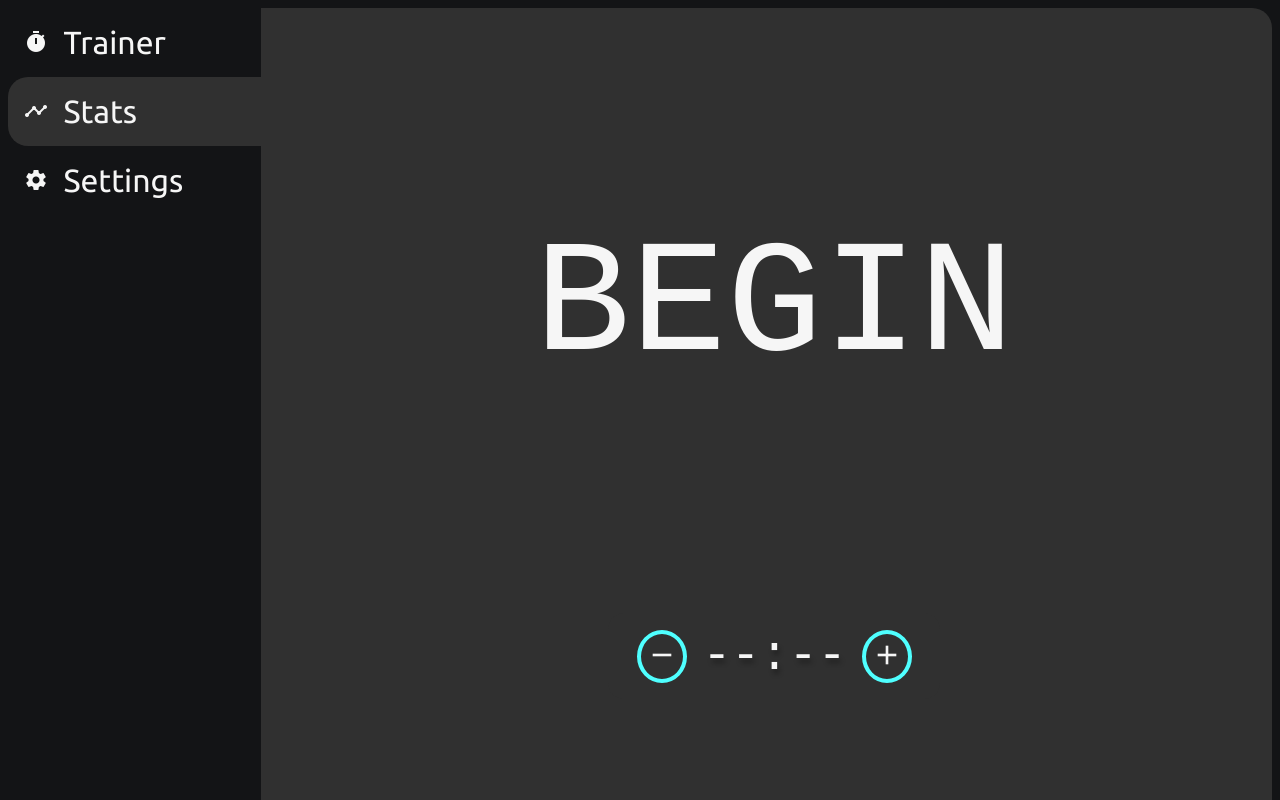
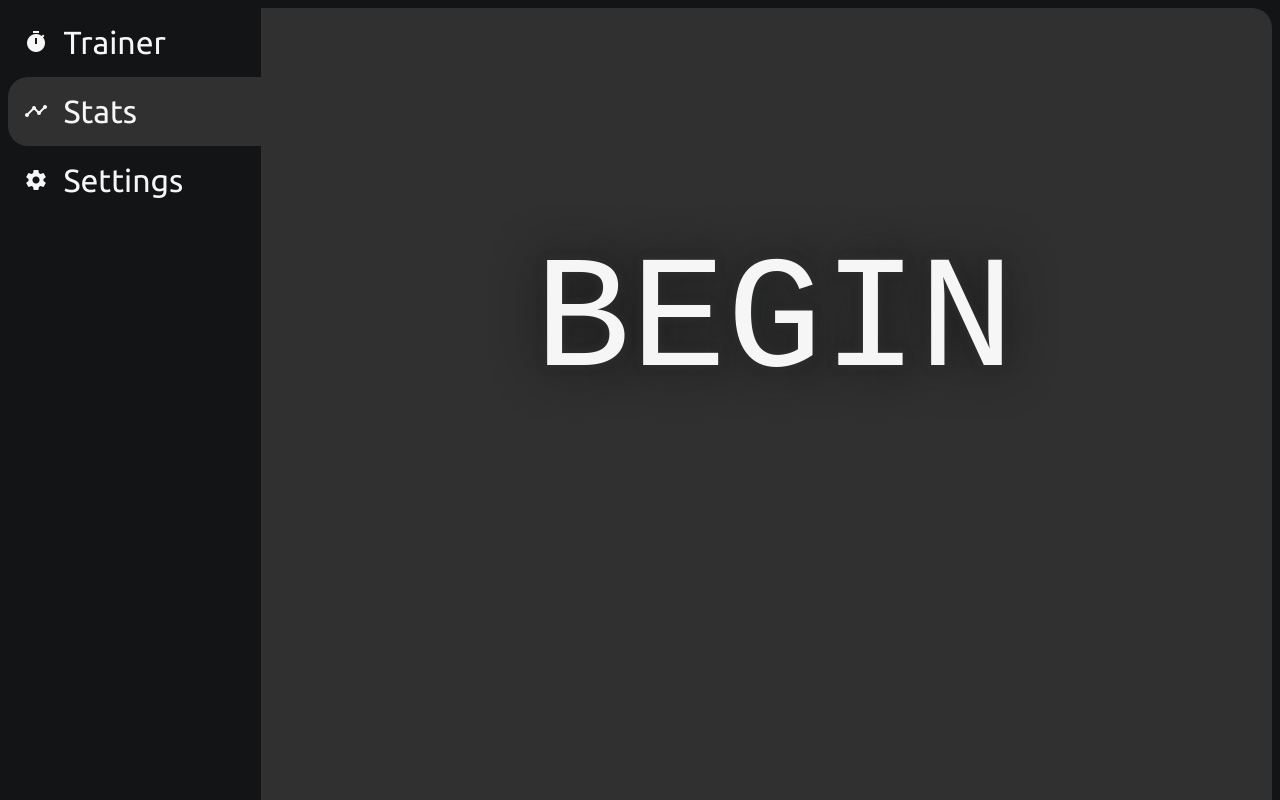
Before and after one commit to jaredami/meditation-trainer, an Angular app: page /stats in a window 1280 px wide. Shown: the top 800 px of the page. Built offline with nearby package versions, Linux system fonts and the light colour scheme; a web font is replaced by a local one; what @angular/fire would draw is missing.

Commit message:
Cleanup template and animations

```diff
--- a/src/app/components/trainer/trainer.component.html
+++ b/src/app/components/trainer/trainer.component.html
@@ -1,22 +1,24 @@
 <div class="trainer">
-  <button [ngStyle]="{ 'opacity': periodComplete ? '1' : '0' }"
-          class="success-fail-btn"
+  <button class="success-fail-btn"
+          [ngStyle]="{ 'opacity': periodComplete ? '1' : '0' }"
           (click)="handleSuccessFailClick(false)">
     <i class="success-fail-btn__icon material-icons">clear</i>
   </button>
-  <button class="trainer__begin fade-in" (click)="startSession()" *ngIf="!sessionStarted">BEGIN</button>
-  <div class="circle__box" *ngIf="sessionStarted">
+  <button class="trainer__begin fade-in" (click)="startSession()" *ngIf="!sessionStarted">
+    BEGIN
+  </button>
+  <div class="circle__box fade-in" *ngIf="sessionStarted">
     <div class="circle__wrapper circle__wrapper--right">
       <div class="circle__whole circle__right"
            [ngStyle]="{ 'animation': ('circleRight ' + currentMax + 's linear forwards') }"
            *ngIf="circleAnimationStarted">
       </div>
     </div>
-
     <div class="timer__container timer-container--period">
-      <div class="timer-clock">{{ currentStreakTimer }}</div>
+      <div class="timer-clock">
+        {{ currentStreakTimer }}
+      </div>
     </div>
-
     <div class="circle__wrapper circle__wrapper--left">
       <div class="circle__whole circle__left"
            [ngStyle]="{ 'animation': 'circleLeft ' + currentMax + 's linear forwards' }"
@@ -24,18 +26,20 @@
       </div>
     </div>
   </div>
-  <button [ngStyle]="{ 'opacity': periodComplete ? '1' : '0' }"
-          class="success-fail-btn"
+  <button class="success-fail-btn"
+          [ngStyle]="{ 'opacity': periodComplete ? '1' : '0' }"
           (click)="handleSuccessFailClick(true)">
     <i class="success-fail-btn__icon material-icons">check</i>
   </button>
 
   <div></div>
-  <div class="timer__container timer-container--session">
+  <div class="timer__container timer-container--session fade-in" *ngIf="sessionStarted">
     <button class="timer__btn" (click)="decreaseSessionLength()">
       <i class="timer__btn-icon material-icons">remove</i>
     </button>
-    <div class="timer__clock">{{ sessionTimer }}</div>
+    <div class="timer__clock">
+      {{ sessionTimer }}
+    </div>
     <button class="timer__btn" (click)="increaseSessionLength()">
       <i class="timer__btn-icon material-icons">add</i>
     </button>
--- a/src/app/components/trainer/trainer.component.scss
+++ b/src/app/components/trainer/trainer.component.scss
@@ -1,7 +1,7 @@
 @import '../../variables.scss';
 
 .fade-in {
-  animation: fade-in 1.2s cubic-bezier(0.390, 0.575, 0.565, 1.000) both;
+  animation: fade-in 3s cubic-bezier(0.390, 0.575, 0.565, 1.000) both;
 }
 
 .trainer {
@@ -11,7 +11,7 @@
   grid-template-rows: 500px 200px;
   margin: 0 auto;
   max-width: 700px;
-  padding-top: 3rem;
+  padding-top: 4rem;
   place-items: center;
   text-shadow: 2px 5px 5px rgba(0,0,0,0.3);
 }
@@ -22,8 +22,11 @@
   color: $color-white;
   font-family: inherit;
   font-size: 10rem;
+  text-shadow: 0 0 10px $color-dark-gray, 0 0 50px $color-black;
+  transition: transform 500ms ease;
   &:hover {
     cursor: pointer;
+    transform: scale(1.05);
   }
 }
 
@@ -40,8 +43,7 @@
   width: 7rem;
 
   &:hover {
-    background: $color-light-gray;
-    color: $color-black;
+    filter: brightness(110%);
     animation: scale-up-center 0.2s cubic-bezier(0.390, 0.575, 0.565, 1.000) both;
   }
 }
@@ -61,9 +63,8 @@
 
 .timer-container--session {
   background: $color-dark-gray;
-  // border: 0.5rem double $color-primary-0;
+  border: 0.5rem double $color-primary-0;
   border-radius: 1rem;
-  // box-shadow: 2px 5px 5px rgba(0,0,0,0.3);
   grid-template-columns: 1fr 2fr 1fr;
   width: 300px;
 }
@@ -87,7 +88,8 @@
  padding: 5px;
 
  &:hover {
-   filter: brightness(130%);
+  filter: brightness(110%);
+  animation: scale-up-center 0.2s cubic-bezier(0.390, 0.575, 0.565, 1.000) both;
  }
 }
 
@@ -172,7 +174,7 @@
     transform: scale(1);
   }
   100% {
-    transform: scale(1.1);
+    transform: scale(1.05);
   }
 }
 
```
